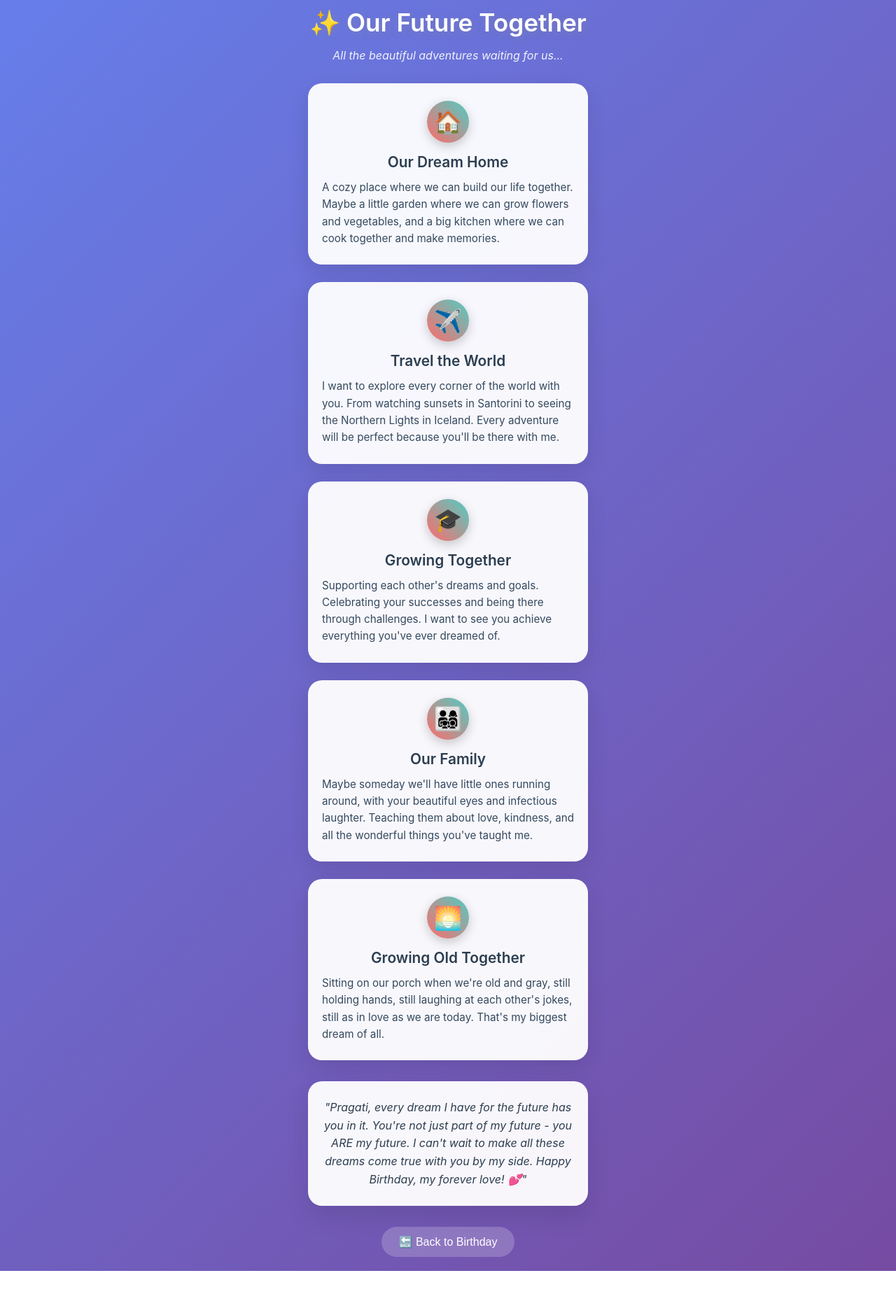
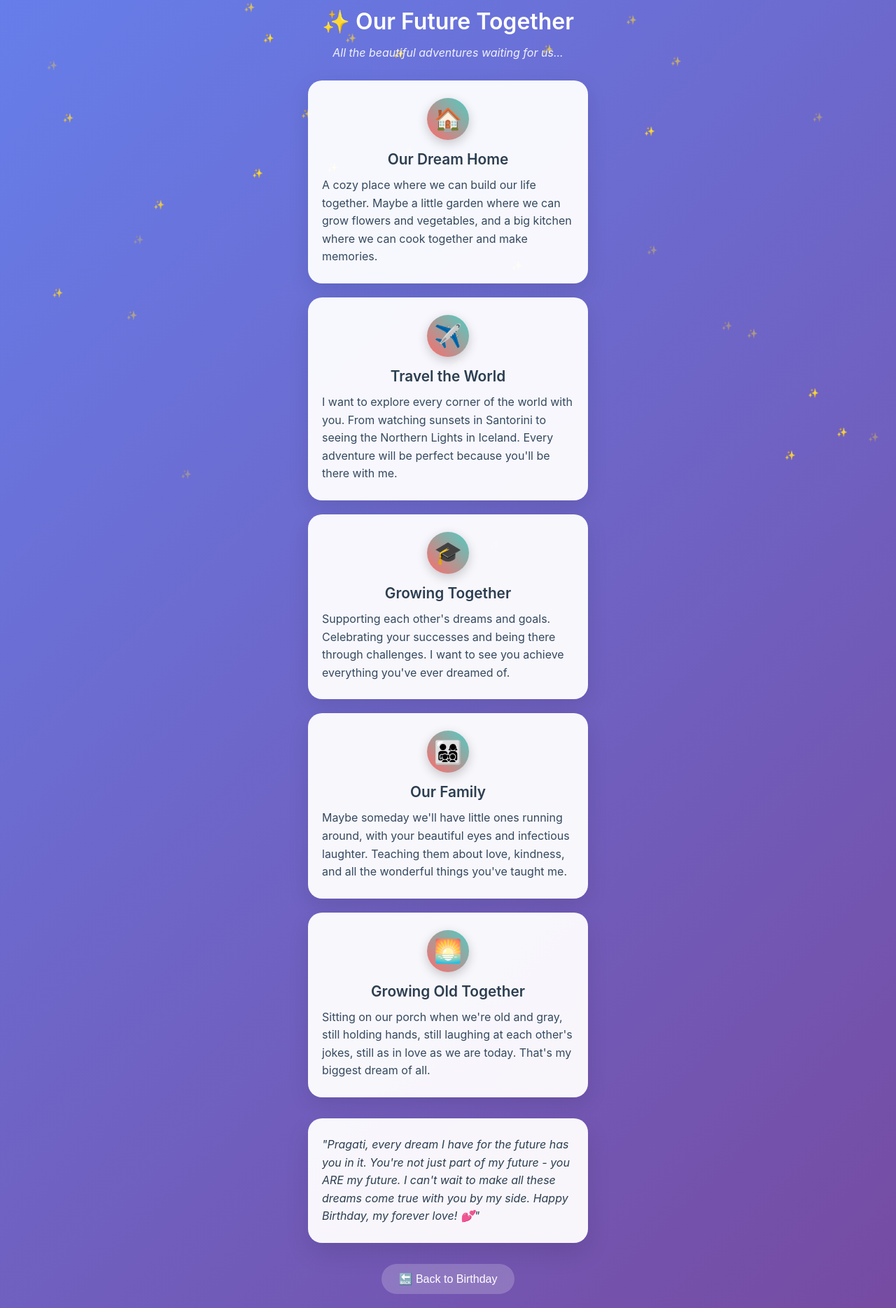
Before and after one commit to aaron-buthelo/birthday-surprise, a plain HTML site: page dreams.html in a window 1280 px wide. Shown: the part 9-1878 px from the top of the page at 70% size. Before the commit the page ends 1825 px from the top, so only its background shows below. Drawn offline with Linux system fonts and the light colour scheme.

Commit message:
Fix letter and dreams pages for mobile

```diff
--- a/dreams.html
+++ b/dreams.html
@@ -26,10 +26,9 @@
         }
 
         h1 {
-            font-size: 2.2rem;
+            font-size: 2rem;
             margin-bottom: 15px;
             font-weight: 600;
-            animation: shimmer 3s infinite;
         }
 
         .subtitle {
@@ -39,14 +38,14 @@
             font-style: italic;
         }
 
-        .dreams-list {
+        .dreams-container {
             display: flex;
             flex-direction: column;
-            gap: 25px;
+            gap: 20px;
             margin-bottom: 30px;
         }
 
-        .dream-item {
+        .dream-card {
             background: rgba(255, 255, 255, 0.95);
             border-radius: 20px;
             padding: 25px 20px;
@@ -54,9 +53,10 @@
             opacity: 0;
             transform: translateY(30px);
             transition: all 0.6s ease;
+            text-align: center;
         }
 
-        .dream-item.visible {
+        .dream-card.visible {
             opacity: 1;
             transform: translateY(0);
         }
@@ -83,13 +83,13 @@
         }
 
         .dream-description {
-            font-size: 0.95rem;
+            font-size: 1rem;
             color: #34495e;
             line-height: 1.6;
             text-align: left;
         }
 
-        .final-dream {
+        .final-message {
             background: rgba(255, 255, 255, 0.95);
             border-radius: 20px;
             padding: 25px 20px;
@@ -102,9 +102,10 @@
             transform: translateY(30px);
             transition: all 0.8s ease;
             line-height: 1.6;
+            text-align: left;
         }
 
-        .final-dream.visible {
+        .final-message.visible {
             opacity: 1;
             transform: translateY(0);
         }
@@ -125,20 +126,38 @@
             transform: scale(0.95);
         }
 
-        @keyframes shimmer {
-            0% { text-shadow: 2px 2px 4px rgba(0,0,0,0.3); }
-            50% { text-shadow: 2px 2px 20px rgba(255,255,255,0.5); }
-            100% { text-shadow: 2px 2px 4px rgba(0,0,0,0.3); }
+        .stars {
+            position: fixed;
+            top: 0;
+            left: 0;
+            width: 100%;
+            height: 100%;
+            pointer-events: none;
+            z-index: -1;
+        }
+
+        .star {
+            position: absolute;
+            color: white;
+            font-size: 0.8rem;
+            animation: twinkle 3s infinite;
+        }
+
+        @keyframes twinkle {
+            0%, 100% { opacity: 0.3; }
+            50% { opacity: 1; }
         }
     </style>
 </head>
 <body>
+    <div class="stars" id="stars"></div>
+
     <div class="container">
         <h1>✨ Our Future Together</h1>
         <p class="subtitle">All the beautiful adventures waiting for us...</p>
 
-        <div class="dreams-list">
-            <div class="dream-item">
+        <div class="dreams-container">
+            <div class="dream-card">
                 <div class="dream-icon">🏠</div>
                 <div class="dream-title">Our Dream Home</div>
                 <div class="dream-description">
@@ -146,7 +165,7 @@
                 </div>
             </div>
 
-            <div class="dream-item">
+            <div class="dream-card">
                 <div class="dream-icon">✈️</div>
                 <div class="dream-title">Travel the World</div>
                 <div class="dream-description">
@@ -154,7 +173,7 @@
                 </div>
             </div>
 
-            <div class="dream-item">
+            <div class="dream-card">
                 <div class="dream-icon">🎓</div>
                 <div class="dream-title">Growing Together</div>
                 <div class="dream-description">
@@ -162,7 +181,7 @@
                 </div>
             </div>
 
-            <div class="dream-item">
+            <div class="dream-card">
                 <div class="dream-icon">👨‍👩‍👧‍👦</div>
                 <div class="dream-title">Our Family</div>
                 <div class="dream-description">
@@ -170,7 +189,7 @@
                 </div>
             </div>
 
-            <div class="dream-item">
+            <div class="dream-card">
                 <div class="dream-icon">🌅</div>
                 <div class="dream-title">Growing Old Together</div>
                 <div class="dream-description">
@@ -179,7 +198,7 @@
             </div>
         </div>
 
-        <div class="final-dream" id="final-dream">
+        <div class="final-message" id="final-message">
             "Pragati, every dream I have for the future has you in it. You're not just part of my future - you ARE my future. I can't wait to make all these dreams come true with you by my side. Happy Birthday, my forever love! 💕"
         </div>
 
@@ -189,23 +208,38 @@
     </div>
 
     <script>
-        function animateOnScroll() {
-            const dreamItems = document.querySelectorAll('.dream-item');
-            const finalDream = document.getElementById('final-dream');
+        // Create twinkling stars
+        function createStars() {
+            const starsContainer = document.getElementById('stars');
+            for (let i = 0; i < 30; i++) {
+                const star = document.createElement('div');
+                star.className = 'star';
+                star.innerHTML = '✨';
+                star.style.left = Math.random() * 100 + '%';
+                star.style.top = Math.random() * 100 + '%';
+                star.style.animationDelay = Math.random() * 3 + 's';
+                starsContainer.appendChild(star);
+            }
+        }
 
-            dreamItems.forEach((item, index) => {
+        function animateCards() {
+            const dreamCards = document.querySelectorAll('.dream-card');
+            const finalMessage = document.getElementById('final-message');
+
+            dreamCards.forEach((card, index) => {
                 setTimeout(() => {
-                    item.classList.add('visible');
+                    card.classList.add('visible');
                 }, index * 300);
             });
 
             setTimeout(() => {
-                finalDream.classList.add('visible');
-            }, dreamItems.length * 300 + 500);
+                finalMessage.classList.add('visible');
+            }, dreamCards.length * 300 + 500);
         }
 
-        // Start animation after page load
-        setTimeout(animateOnScroll, 500);
+        // Initialize
+        createStars();
+        setTimeout(animateCards, 500);
     </script>
 </body>
 </html>
```
Also changed, not shown: letter.html (+71 -45 lines).
